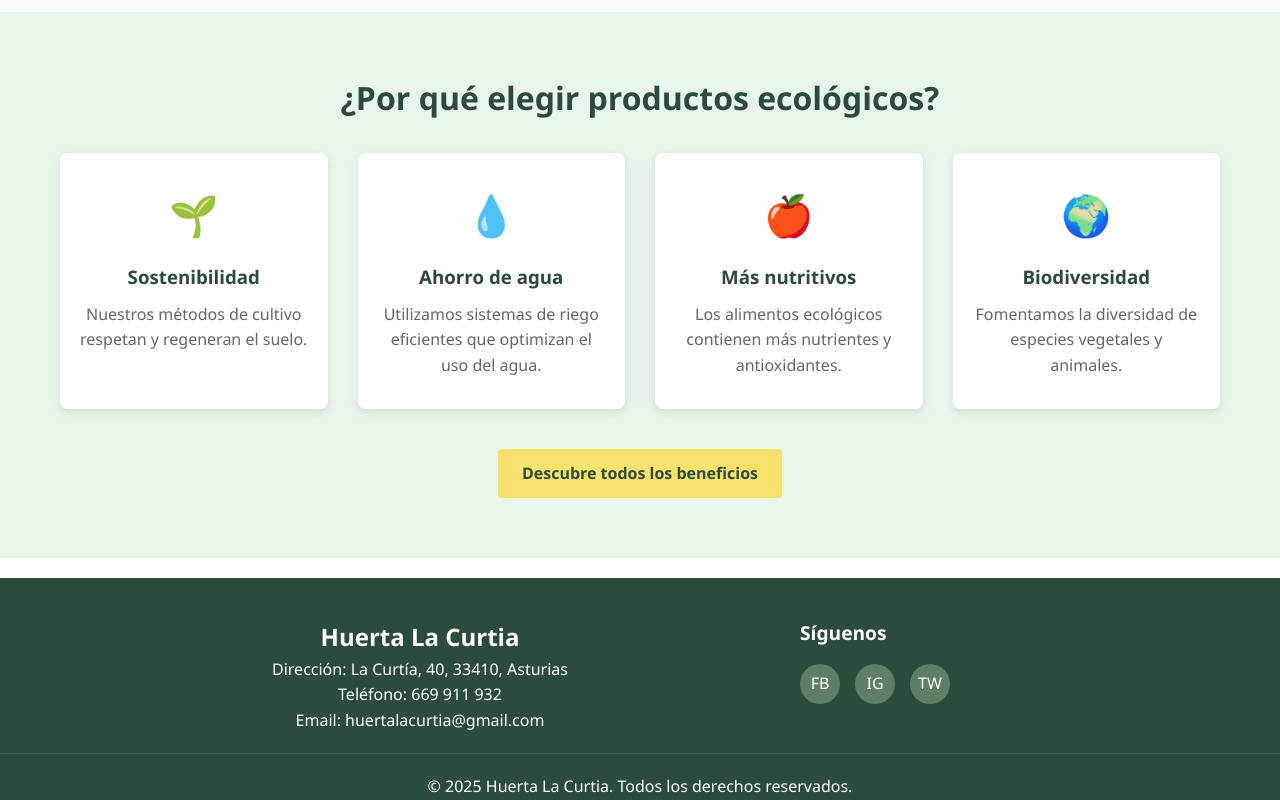
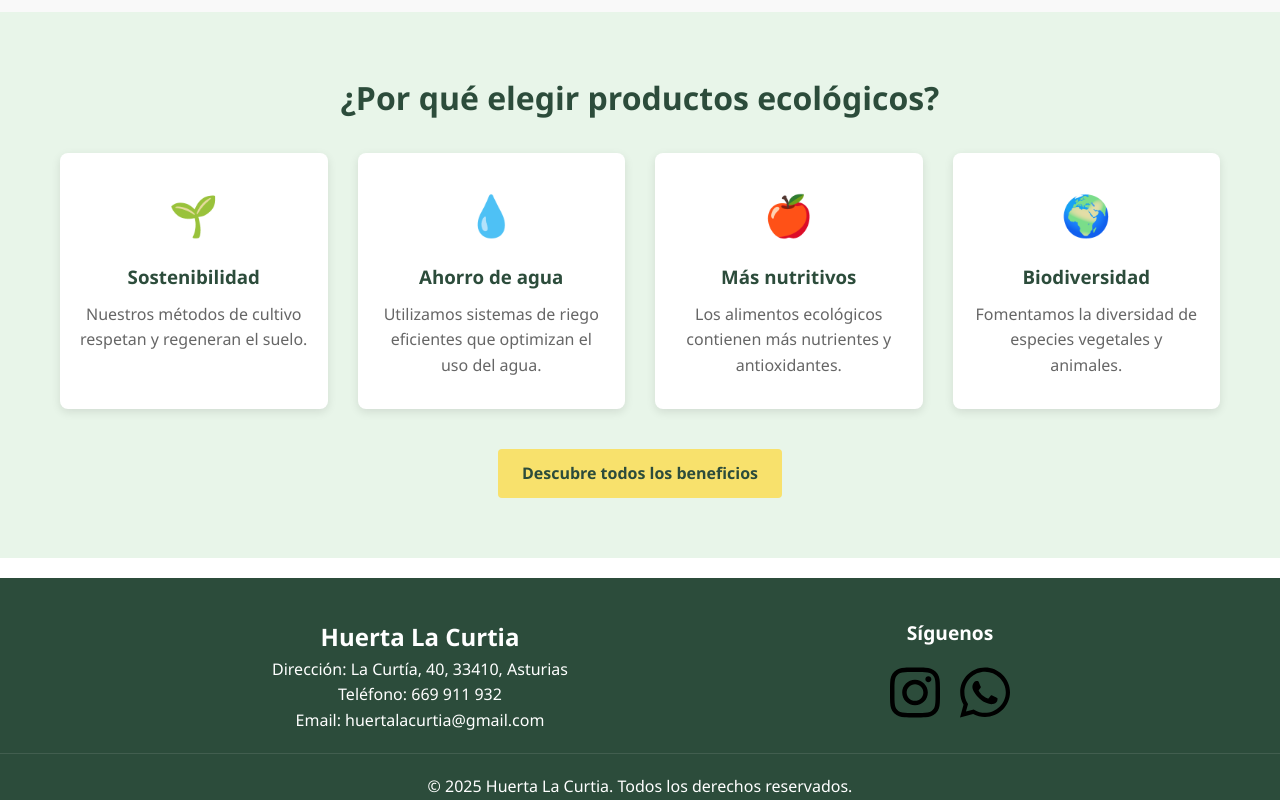
Before and after one commit to kilofafeure/HLC, an Angular app: page /inicio in a window 1280 px wide. Shown: the part 1520-2320 px from the top of the page. Built offline with nearby package versions, Linux system fonts and the light colour scheme.

Commit message:
social icons

```diff
--- a/src/app/components/footer/footer.component.css
+++ b/src/app/components/footer/footer.component.css
@@ -12,7 +12,8 @@
     margin: 0 auto;
   }
 
-  .footer-info {
+  .footer-info,
+  .footer-social {
     text-align: center;
   }
 
@@ -26,27 +27,9 @@
     margin-bottom: 15px;
   }
 
-  .social-icons {
-    display: flex;
-    gap: 15px;
-  }
-
-  .social-icon {
-    display: flex;
-    align-items: center;
-    justify-content: center;
-    width: 40px;
-    height: 40px;
-    background-color: var(--primary);
-    color: var(--white);
-    border-radius: 50%;
-    text-decoration: none;
-    transition: background-color 0.3s;
-  }
-
-  .social-icon:hover {
-    background-color: var(--accent);
-    color: var(--primary-dark);
+  .social-icons > span {
+    padding-right: 10px;
+    padding-left: 10px;
   }
 
   .footer-bottom {
--- a/src/app/components/footer/footer.component.html
+++ b/src/app/components/footer/footer.component.html
@@ -10,18 +10,16 @@
       <div class="footer-social">
         <h4>Síguenos</h4>
         <div class="social-icons">
-          <a href="#" class="social-icon" aria-label="Facebook">FB</a>
-          <a href="#" class="social-icon" aria-label="Instagram">IG</a>
-          <a href="#" class="social-icon" aria-label="Twitter">TW</a>
+          <span>
+          <a href="https://instagram.com/huertalacurtia" target="_blank">
+            <img ngSrc = "../../../assets/icons/instagram-brands.svg" alt="Instagram" width="50" height="50"/>
+          </a>
+        </span>
+        <span>
+            <img ngSrc = "../../../assets/icons/whatsapp-brands.svg" alt="WhatsApp" width="50" height="50"/>
+        </span>
         </div>
       </div>
-
-      <!-- <div class="footer-hours">
-        <h4>Horario</h4>
-        <p>Lunes a Viernes: 9:00 - 18:00</p>
-        <p>Sábados: 9:00 - 14:00</p>
-        <p>Domingos: Cerrado</p>
-      </div> -->
     </div>
 
     <div class="footer-bottom">
--- a/src/app/components/footer/footer.component.ts
+++ b/src/app/components/footer/footer.component.ts
@@ -1,9 +1,10 @@
 import { Component } from "@angular/core"
+import { NgOptimizedImage } from "@angular/common";
 
 @Component({
   selector: "app-footer",
   standalone: true,
-  imports: [],
+  imports: [NgOptimizedImage],
   templateUrl: "./footer.component.html",
   styleUrl: "./footer.component.css",
 })
```
Also changed, not shown: src/assets/icons/instagram-brands.svg (added), src/assets/icons/whatsapp-brands.svg (added).
